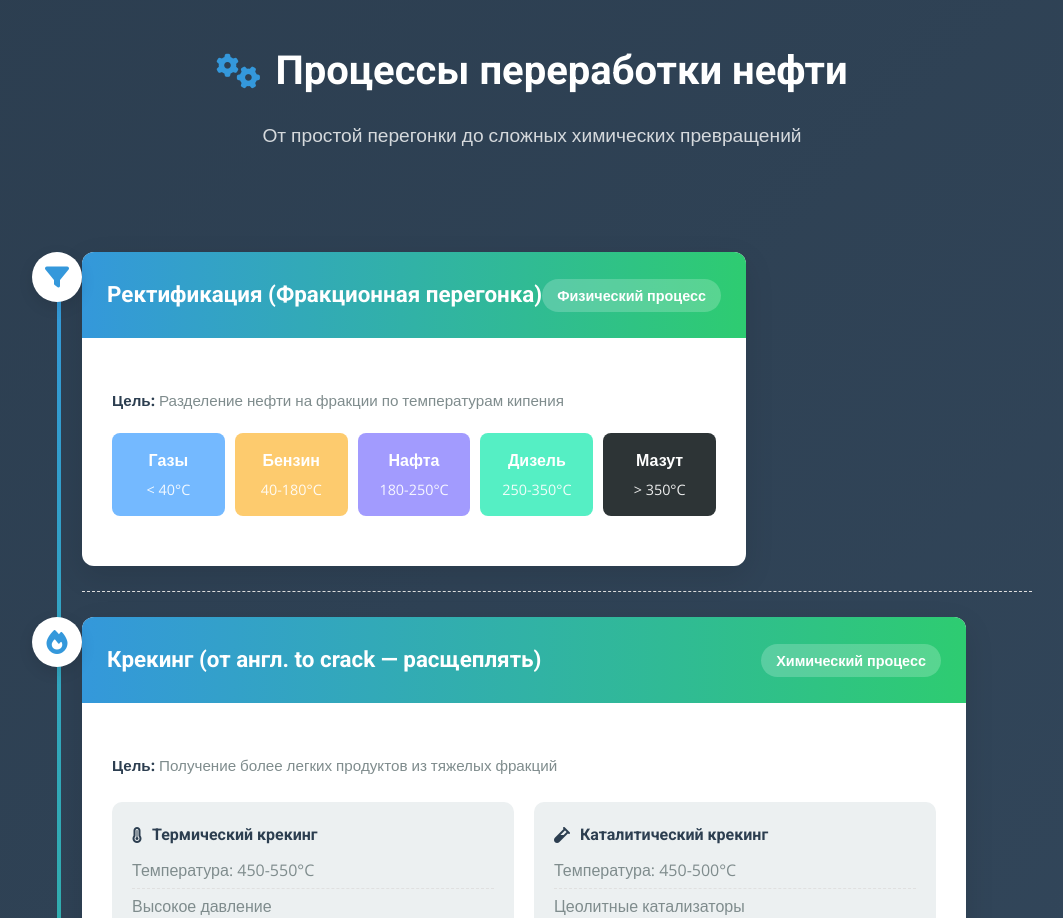
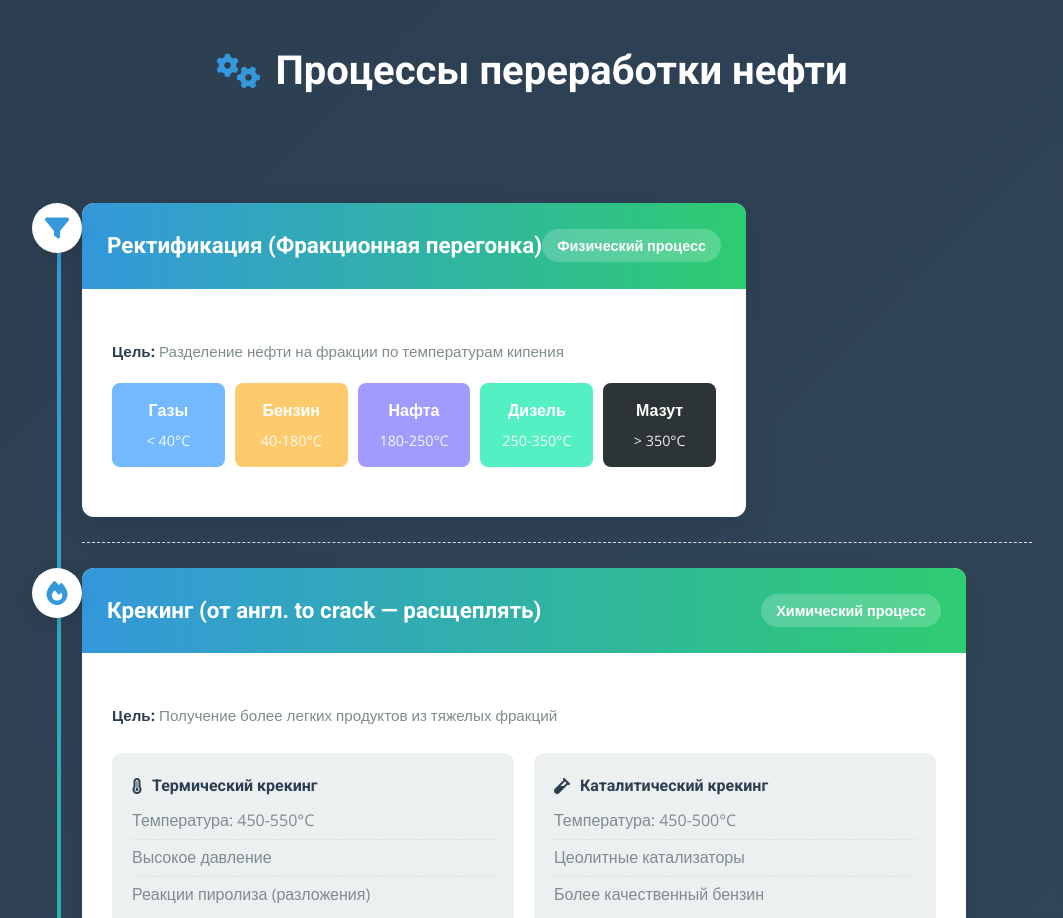
Before and after one commit to GaneevAmirHosting-dev/chemistry-oil, a plain HTML site: page index.html in a window 1280 px wide. Shown: the part 3862-4780 px from the top of the page, without its empty margins (108-1171 px from the left). Drawn offline with nearby package versions, Linux system fonts and the light colour scheme.

Commit message:
Update index.html

```diff
--- a/index.html
+++ b/index.html
@@ -274,7 +274,7 @@
                 <i class="fas fa-cogs"></i>
                 Процессы переработки нефти
             </h2>
-            <p class="section-subtitle">От простой перегонки до сложных химических превращений</p>
+            <p class="section-subtitle"></p>
         </div>
 
         <!-- Фотография для раздела процессов -->
```
